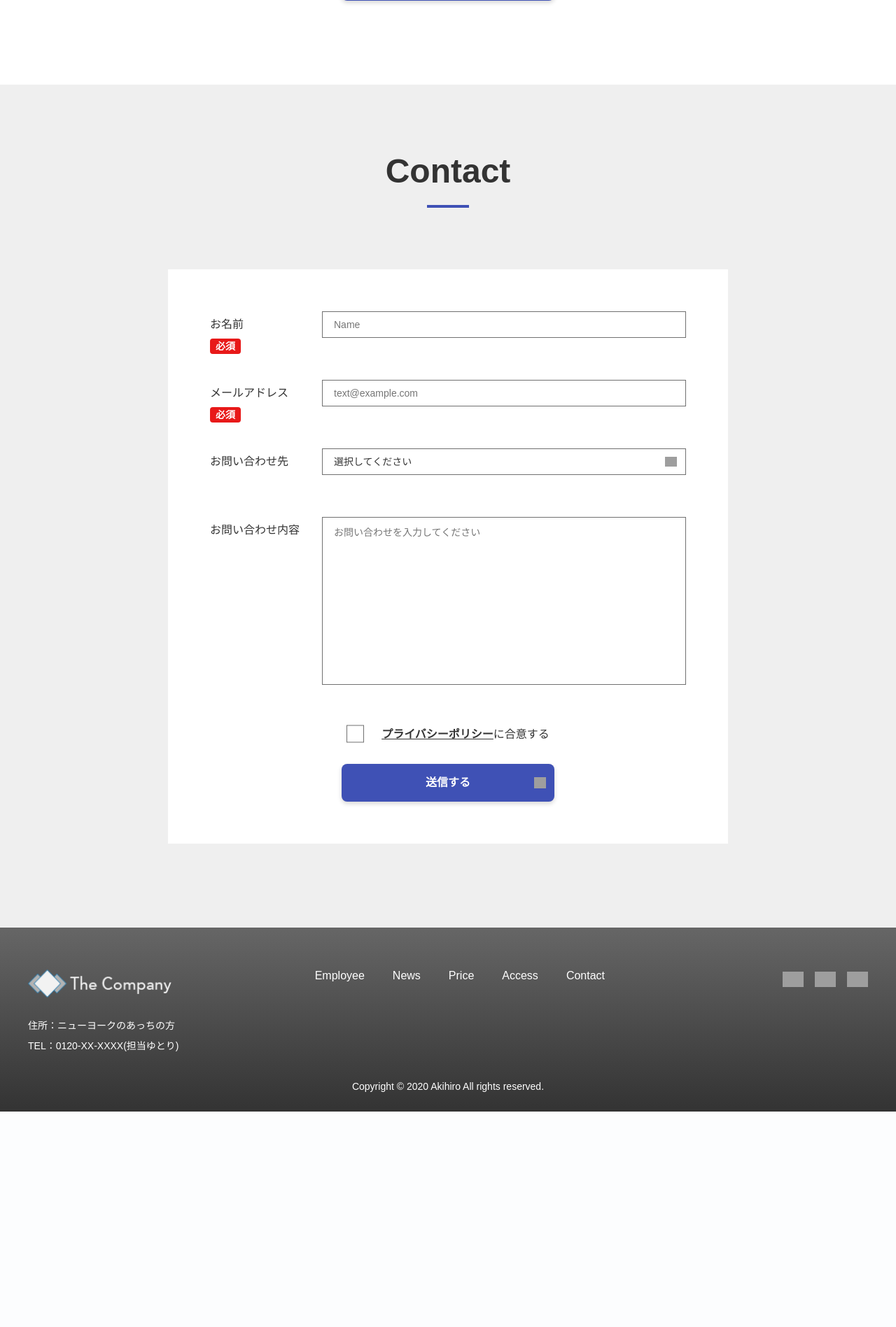
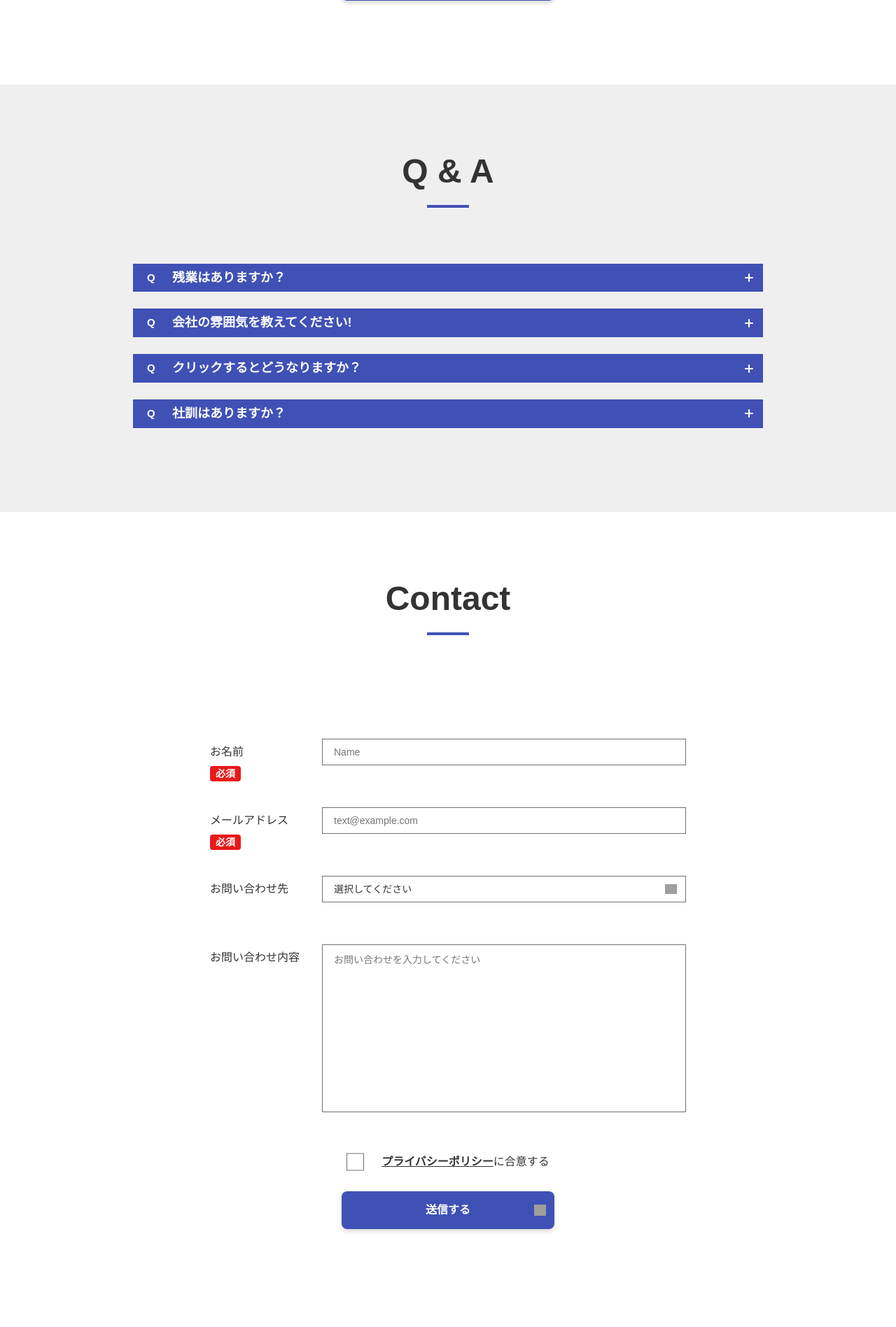
Before and after one commit to aki0917/-, a PHP site: page /index.html in a window 1280 px wide. Shown: the part 4143-6040 px from the top of the page at 70% size. Before the commit the page ends 5732 px from the top, so only its background shows below. Run offline with PHP 8.4, Linux system fonts and the light colour scheme; grey boxes are pictures that could not be loaded.

Commit message:
アコーディオン実装

```diff
--- a/css/base.css
+++ b/css/base.css
@@ -268,6 +268,11 @@ img {
 .header_nav ul li a:hover::after {
   opacity: 1;
   width: 100%;
+}
+
+a
+.header_nav ul li.is-active::after {
+  opacity: 1;
 }
 
 .drawer-icon {
@@ -1083,8 +1088,88 @@ img {
   margin-top: 22px;
 }
 
-.contact {
+.qa {
   background: #efefef;
+}
+
+.qa_items {
+  margin: 80px auto 0;
+  width: 900px;
+  max-width: 100%;
+}
+
+.qa_item {
+  margin-bottom: 24px;
+}
+
+.qa_item:last-child {
+  margin-bottom: 0;
+}
+
+.accordion_head {
+  margin: 0;
+  background: #3f51b5;
+  color: #fff;
+  padding: 6px 56px;
+  position: relative;
+  font-size: 18px;
+  cursor: pointer;
+  font-weight: 700;
+}
+
+.accordion_head::before {
+  content: "Q";
+  position: absolute;
+  left: 20px;
+  font-weight: 700;
+  color: #fff;
+  top: 8px;
+  font-size: 15px;
+}
+
+.accordion_body {
+  margin: 0;
+  background: #fff;
+  display: none;
+  border: 1px solid #3f51b5;
+  font-weight: 700;
+}
+
+.accordion_body-in {
+  padding: 12px 30px 14px 56px;
+  line-height: 1.5;
+  color: #3f51b5;
+  position: relative;
+  font-size: 16px;
+}
+
+@media (max-width: 767px) {
+  .accordion_body-in {
+    padding-right: 22px;
+  }
+}
+
+.accordion_body-in::before {
+  content: "A";
+  position: absolute;
+  left: 20px;
+  font-weight: 700;
+  top: 14px;
+  font-size: 15px;
+}
+
+.accordion_icon {
+  width: 12px;
+  height: 12px;
+  background: transparent url(../img/icon-plus.png) no-repeat center center/contain;
+  position: absolute;
+  right: 14px;
+  top: 50%;
+  transform: translateY(-50%);
+}
+
+.accordion_icon.is-open {
+  background-image: url(../img/icon-minus.png);
 }
 
 .contact_item {
--- a/css/base.scss
+++ b/css/base.scss
@@ -320,6 +320,17 @@ img {
 	}
 }
 
+.header_nav {
+	ul {
+		li {
+			a
+				&.is-active::after {
+					opacity: 1;
+			}
+		}
+	}
+}
+
 // ハンバーガーアイコン
 $drawer-bar-space: 4px;
 $drawer-bar-width: 22px;
@@ -676,7 +687,7 @@ $drawer-content-width: 200px;
 	background: #efefef;
 }
 
-.card__inner {
+.card_inner {
 }
 
 .card_items {
@@ -1104,11 +1115,101 @@ $drawer-content-width: 200px;
 }
 
 // -----
+// アコーディオン
+// -----
+.qa {
+	background: #efefef;
+}
+
+.qa__inner {
+}
+
+.qa_items {
+	margin: 80px auto 0;
+	width: 900px;
+	max-width: 100%;
+}
+
+.qa_item {
+	margin-bottom: 24px;
+
+	&:last-child {
+		margin-bottom: 0;
+	}
+}
+
+.accordion {
+}
+
+.accordion_head {
+	margin: 0;
+	background: $color-main;
+	color: #fff;
+	padding: 6px 56px;
+	position: relative;
+	font-size: 18px;
+	cursor: pointer;
+	font-weight: 700;
+
+	&::before {
+		content: "Q";
+		position: absolute;
+		left: 20px;
+		font-weight: 700;
+		color: #fff;
+		top: 8px;
+		font-size: 15px;
+	}
+}
+
+.accordion_body {
+	margin: 0;
+	background: #fff;
+	display: none;
+	border: 1px solid $color-main;
+	font-weight: 700;
+}
+
+.accordion_body-in {
+	padding: 12px 30px 14px 56px;
+	line-height: (24 / 16);
+	color: $color-main;
+	position: relative;
+	font-size: 16px;
+
+	@include mq('sp') {
+		padding-right: 22px;
+	}
+
+	&::before {
+		content: "A";
+		position: absolute;
+		left: 20px;
+		font-weight: 700;
+		top: 14px;
+		font-size: 15px;
+	}
+}
+
+.accordion_icon {
+	width: 12px;
+	height: 12px;
+	background: transparent url(../img/icon-plus.png) no-repeat center center / contain;
+	position: absolute;
+	right: 14px;
+	top: 50%;
+	transform: translateY(-50%);
+
+	&.is-open {
+		background-image: url(../img/icon-minus.png);
+	}
+}
+
+// -----
 // フォーム
 // -----
 
 .contact {
-	background: #efefef;
 }
 .contact_item {
 	margin: 88px auto 0;
--- a/index.html
+++ b/index.html
@@ -278,6 +278,39 @@
 	</div>
 </section>
 
+<section class="qa section">
+	<div class="qa_inner inner">
+		<h2 class="section-title">Q &amp; A</h2><!-- /.section-title -->
+		<dl class="qa_items">
+			<div class="qa_item accordion">
+				<dt class="accordion_head">残業はありますか？<span class="accordion_icon"></span></dt>
+				<dd class="accordion_body">
+					<div class="accordion_body-in">あります。タイムカード切ってから残業してください</div>
+				</dd>
+			</div>
+			<div class="qa_item accordion">
+				<dt class="accordion_head">会社の雰囲気を教えてください!<span class="accordion_icon"></span></dt>
+				<dd class="accordion_body">
+					<div class="accordion_body-in">とてもアットホームな職場ですよ(^_−)−☆</div>
+				</dd>
+			</div>
+			<div class="qa_item accordion">
+				<dt class="accordion_head">クリックするとどうなりますか？<span class="accordion_icon"></span></dt>
+				<dd class="accordion_body">
+					<div class="accordion_body-in">10億円当たります</div>
+				</dd>
+			</div>
+			<div class="qa_item accordion">
+				<dt class="accordion_head">社訓はありますか？<span class="accordion_icon"></span></dt>
+				<dd class="accordion_body">
+					<div class="accordion_body-in">1にお客で2に会社!3,4飛ばして5に社員!</div>
+				</dd>
+			</div>
+		</dl>
+	</div>
+</section>
+
+
 <section id="" class="contact section">
 	<div class="contact_inner inner">
 		<h2 class="section-title">Contact</h2>
@@ -372,7 +405,6 @@
 
 <div class="totop"><a href="#"><img src="img/totop.svg" alt="上部へスクロール"></a></div><!-- /.totop -->
 
-
 <script src="https://code.jquery.com/jquery-3.4.1.min.js" integrity="sha256-CSXorXvZcTkaix6Yvo6HppcZGetbYMGWSFlBw8HfCJo=" crossorigin="anonymous"></script>
 <script>
 	jQuery(function() {
@@ -407,8 +439,25 @@
 				jQuery('.totop').removeClass('is-show');
 			}
 		});
+
+		// クリック（メニュー）
+		jQuery('.header_nav ul li a').click(function() {
+			jQuery('.header_nav ul li a').removeClass('is-active');
+			jQuery(this).addClass('is-active');
+			return false;
+		});
+
+		// アコーディオン
+		jQuery('.accordion_head').click(function() {
+				jQuery(this).next().slideToggle();
+				jQuery(this).children('.accordion_icon').toggleClass('is-open');
+		});
 	});
+
+
 </script>
+
+
 
 <script src="js/wow.min.js"></script>
 	<script>
```
Also changed, not shown: css/base.min.css, img/icon-minus.png (added), img/icon-plus.png (added).
